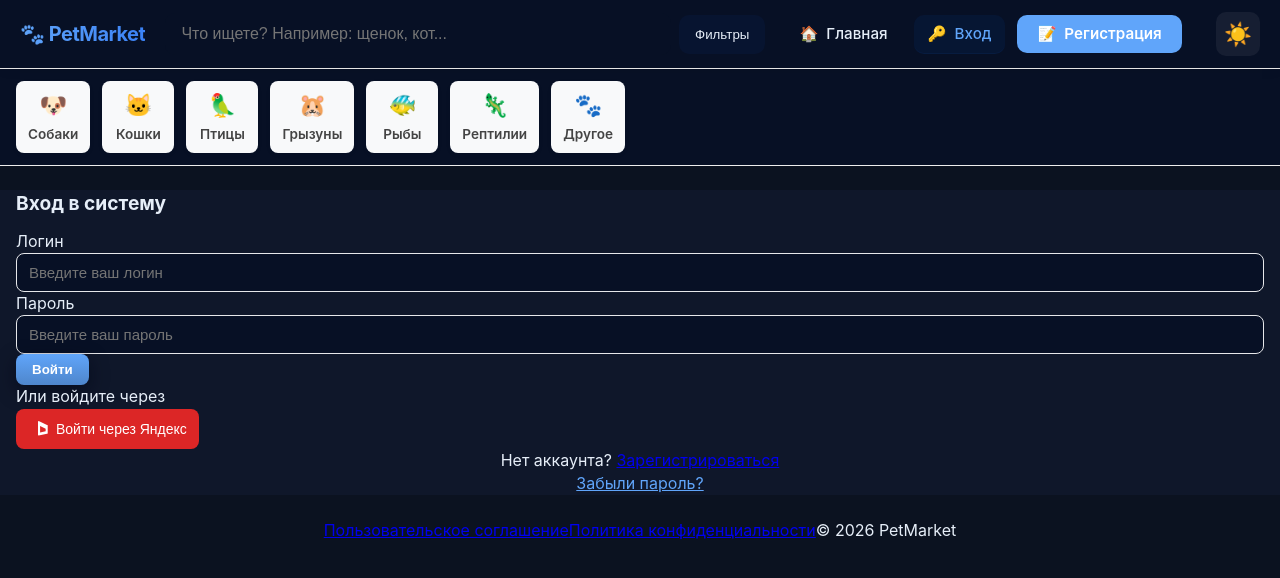
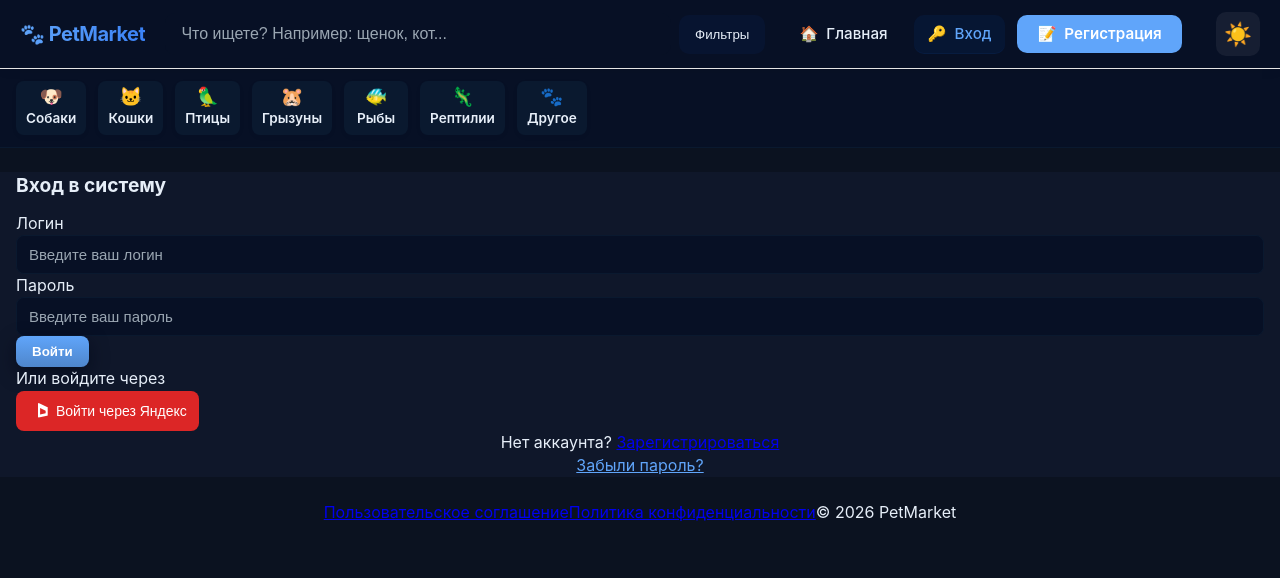
Before and after one commit to Reazordd/Pet, a React (Vite) app in the folder frontend/: page /login in a window 1280 px wide. Shown: the top 578 px of the page. Built offline with nearby package versions, Linux system fonts and the light colour scheme; no server answers.

Commit message:
иконки категорий

```diff
--- a/frontend/src/styles/global.css
+++ b/frontend/src/styles/global.css
@@ -122,7 +122,7 @@ body {
 .btn-secondary {
   background: var(--panel);
   color: var(--text);
-  border: 1px solid #ddd;
+  border: 1px solid var(--panel-faint);
 }
 
 .btn-sm {
@@ -216,11 +216,17 @@ select {
   font-size: 15px;
   padding: 10px 12px;
   border-radius: 8px;
-  border: 1px solid #e6e7ea;
+  border: 1px solid var(--panel-faint);
   background: var(--panel);
   color: var(--text);
   outline: none;
   width: 100%;
+}
+
+input::placeholder,
+textarea::placeholder,
+select::placeholder {
+  color: var(--muted);
 }
 
 input:focus,
@@ -315,7 +321,7 @@ select:focus {
   -webkit-overflow-scrolling: touch;
   scrollbar-width: none;
   background: var(--panel);
-  border-bottom: 1px solid #eee;
+  border-bottom: 1px solid var(--panel-faint);
 }
 
 .category-strip::-webkit-scrollbar {
@@ -330,8 +336,8 @@ select:focus {
   justify-content: center;
   padding: 8px 12px;
   border-radius: 8px;
-  background: #f8f9fa;
-  color: #444;
+  background: var(--panel-faint);
+  color: var(--text);
   text-decoration: none;
   font-size: 0.85rem;
   min-width: 72px;
@@ -339,13 +345,26 @@ select:focus {
 }
 
 .category-item:hover {
-  background: #eef2f7;
-  color: #0b5ed7;
+  background: var(--accent);
+  color: white;
 }
 
 .category-icon {
   font-size: 1.4rem;
   margin-bottom: 4px;
+  line-height: 1;
+}
+
+/* 🔽 Уменьшаем иконки ТОЛЬКО на десктопе */
+@media (min-width: 768px) {
+  .category-icon {
+    font-size: 1.15rem; /* ≈18–19px — идеально для десктопа */
+  }
+
+  .category-item {
+    min-width: 64px;
+    padding: 6px 10px;
+  }
 }
 
 @media (max-width: 768px) {
@@ -357,7 +376,7 @@ select:focus {
     padding: 6px 8px;
   }
   .category-icon {
-    font-size: 1.2rem;
+    font-size: 1.25rem;
   }
 }
 
```
